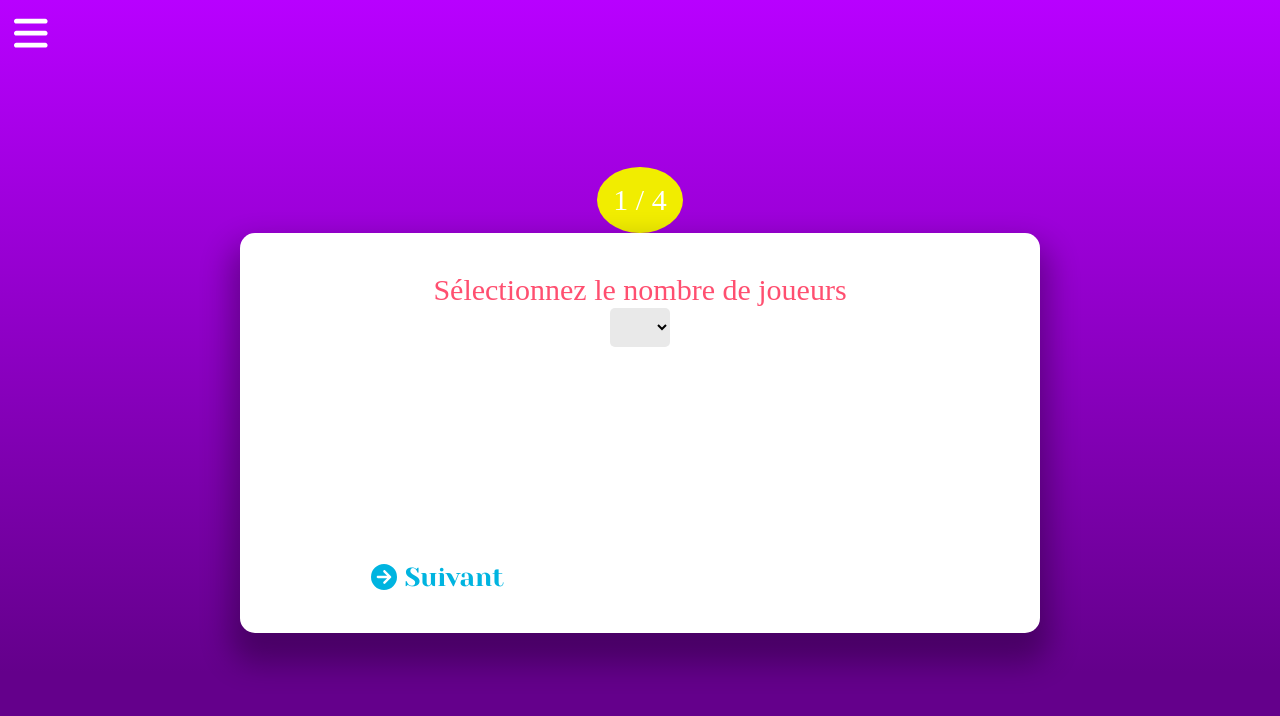
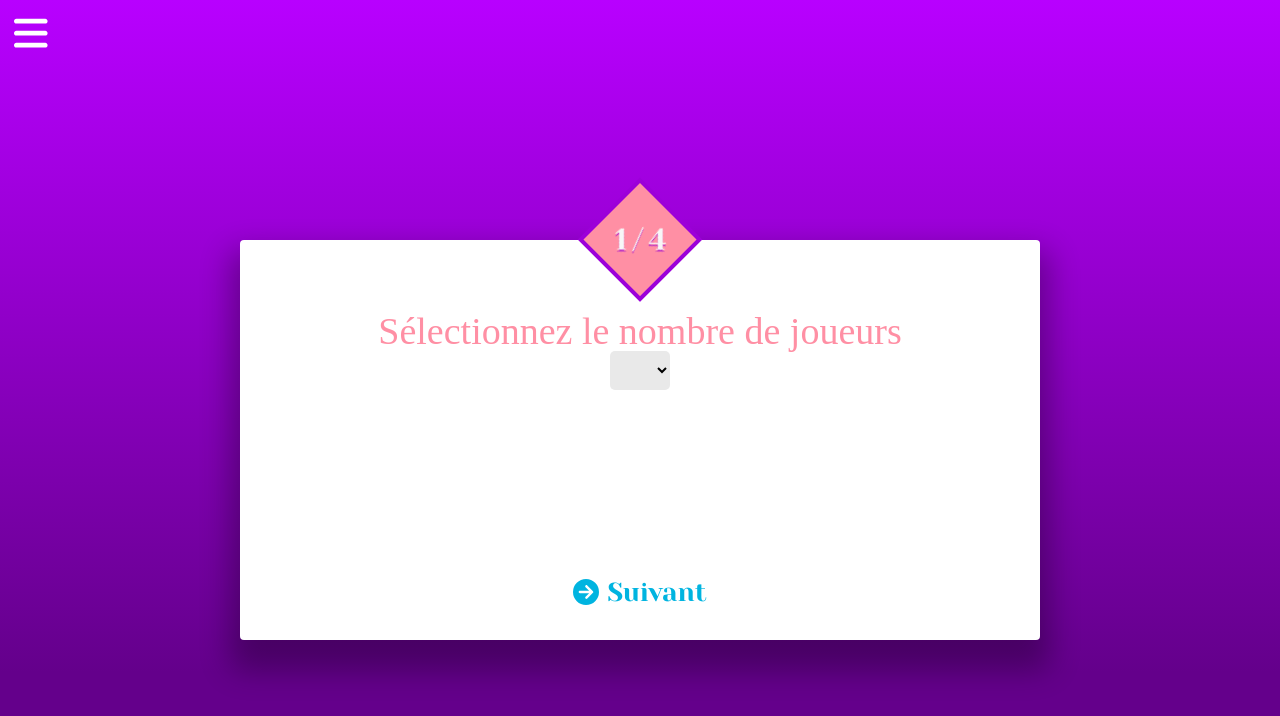
Before and after one commit to SergioTrinquet/Memory_Game, a Vue app: page /settings in a window 1280 px wide. Shown: the top 716 px of the page. Built offline with nearby package versions, Linux system fonts and the light colour scheme; a web font is replaced by a local one.

Commit message:
Evoution design

```diff
--- a/src/components/base/BaseModal.vue
+++ b/src/components/base/BaseModal.vue
@@ -12,16 +12,18 @@
 <style scoped>
     .modal {
         background-color: #fff;
-    border-radius: 15px;
+        border-radius: 4px;
         box-shadow: 0 20px 30px 10px rgba(0,0,0,0.3);
         display: none;
         flex-direction: column;
         justify-content: space-between;
         align-items: center;
         min-height: 50vh;
-    width: 80vw;
-    max-width: 800px;
-    padding: 5vmin;
+        width: min(70vw, 800px);
+        padding: 9vh 7vmin 4vh 7vmin;
+    }
+    @media screen and (max-width: 700px) {
+        .modal { width: 80vw; }
     }
     .modal.show {
         display: flex;
--- a/src/views/Intro.vue
+++ b/src/views/Intro.vue
@@ -42,6 +42,7 @@
     justify-content: center;
     align-items: center;
     font-size: 5vmin;
+    padding: 3vmax;
 }
 .carre {
     position: fixed;
@@ -71,11 +72,6 @@
 .content-txt {
     position: absolute;
     z-index: 2;
-    display: flex;
-    flex-direction: column;
-    align-items: center;
-    justify-content: space-between;
-    height: max(160px,30vmin);
 }
 .txt-intro {
     font-size: max(30px, 7vmin);
@@ -93,6 +89,7 @@ button {
     border-radius: 5px;
     border-width: 0;
     padding: 2vmin 2vmin;
+    margin: 4vh auto 0 auto;
     position: relative;
     overflow: hidden;
     display: flex;
--- a/src/views/Settings.vue
+++ b/src/views/Settings.vue
@@ -1,12 +1,14 @@
 <template>
   <Header />
   <div class="modals">
-    <div class="etapes">{{ modalDone }} / 4 <!-- | {{ selectedModal }} --></div>
+    <div class="etapes">
+      <div>{{ modalDone }} / 4</div>
+    </div>
 
     <!-- Nombre de joueurs -->
     <Modal :show="selectedModal[0]">
       <div class="selection-nb-players">
-        <div>Sélectionnez le nombre de joueurs</div>
+        <div class="legend">Sélectionnez le nombre de joueurs</div>
         <select
           v-model="nbOfPlayers"
           :class="{ 'error': errorSelectNbPlayers }"
@@ -18,7 +20,7 @@
 <!-- inputsPlayers: {{ inputsPlayers }} -->  <!-- TEST -->
       <div>
         <div v-for="idx in parseInt(nbOfPlayers)" :key="idx" class="lgn-joueur">
-          <label for="joueur">Joueur {{ idx }}</label>
+          <label for="joueur" class="legend">Joueur {{ idx }}</label>
           <div>
             <input
               type="text" name="joueur"
@@ -31,7 +33,7 @@
         </div>
       </div>
 
-      <div class="buttons" data-order="0">
+      <div class="buttons" data-order="0" style="width: auto;">
         <Button libelle="Suivant" @click="recordNbPlayers" />
       </div>
     </Modal>
@@ -39,7 +41,7 @@
 
     <!-- Nombre de paires -->
     <Modal :show="selectedModal[1]">
-      <div>Combien de paires identiques</div>
+      <div class="legend">Combien de paires identiques</div>
 
       <select
         v-model="nbPairOfCards"
@@ -58,7 +60,7 @@
 
     <!-- Sélection du thème -->
     <Modal :show="selectedModal[2]">
-      <div>Choisissez un thème</div>
+      <div class="legend">Choisissez un thème</div>
       <select
         v-model="theme"
         :class="{ 'error': errorTheme }"
@@ -75,7 +77,7 @@
 
 
     <Modal :show="selectedModal[3]">
-      <div>Laps de temps max. entre l'appartion des 2 cartes</div>
+      <div class="legend">Laps de temps max. entre l'appartion des 2 cartes</div>
       <div>
         <div class="range">
           <span>3</span>
@@ -247,17 +249,40 @@
   align-items: center;
   min-height: 100%;
   color: rgb(255, 79, 112);
+  color: rgb(255, 143, 164);
 }
 select option {
   color: rgb(255, 79, 112);
+  color: rgb(255, 143, 164);
 }
 .etapes {
-  padding: 2vh;
-  color: rgb(241, 237, 0);
-  background-color: rgb(241, 237, 0);
-  color: #fff;
-  border-radius: 50%;
+  padding: max(35px, 5vmin);
+  z-index: 1;
+  transform: rotate(45deg) translate(max(24.5px, 3.5vmin), max(24.5px, 3.5vmin));
+  background-color: rgb(255, 143, 164);
+  display: flex;
+  justify-content: center;
+  align-items: center;
+  box-shadow: 0 0 0 4px #9c00d9;
 }
+.etapes > div {
+  position: absolute;
+  z-index: 1;
+  color: #f7f7f7;
+  transform: rotate(-45deg);
+  font-family: 'Yeseva One', cursive;
+  width: 10vw;
+  text-align: center;
+  text-shadow: 0 2px 0px rgba(153, 0, 213, 0.6);
+  letter-spacing: -0.05em;
+  min-width: 70px;
+}
+
+.legend {
+  font-size: clamp(26px, 6vmin, 38px);
+  line-height: clamp(26px, 6vmin, 38px);
+}
+
 .selection-nb-players {
   text-align: center;
 }
```
Lines whose indentation alone changed are shown as unchanged.
